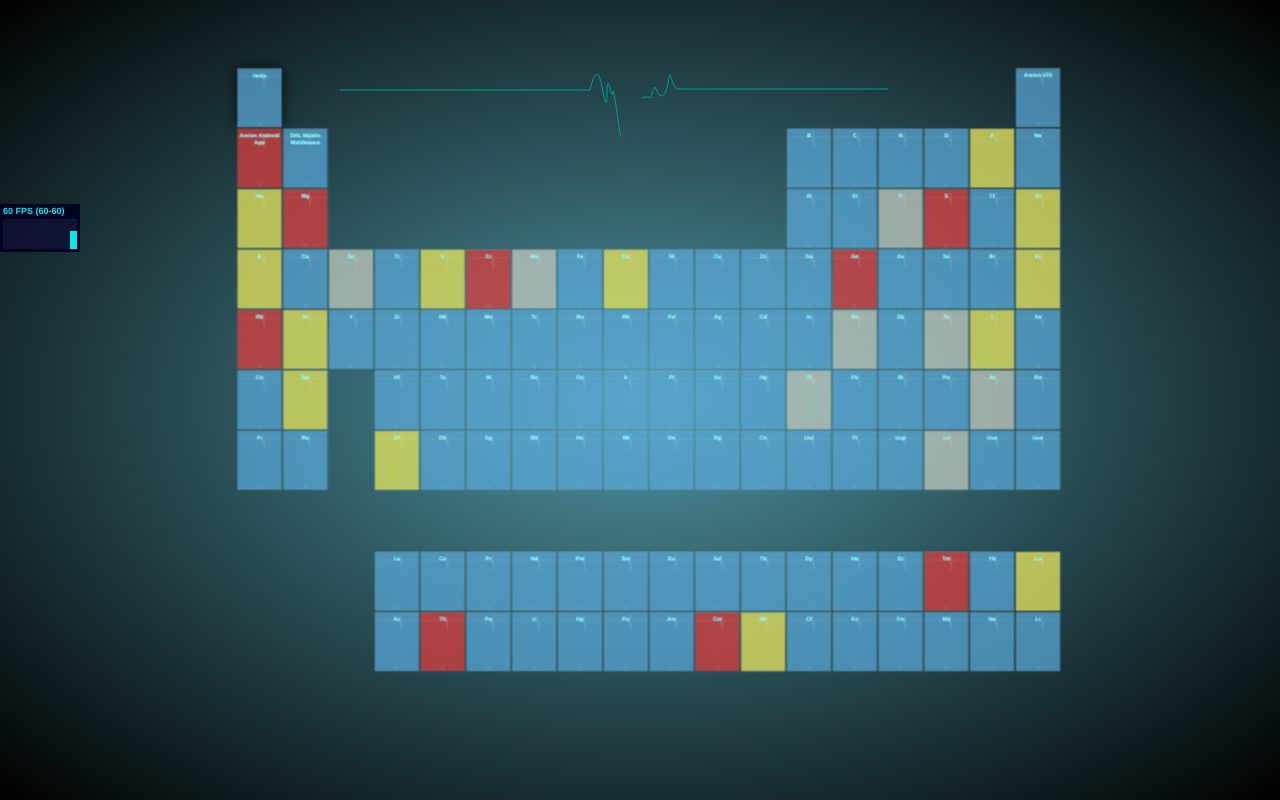
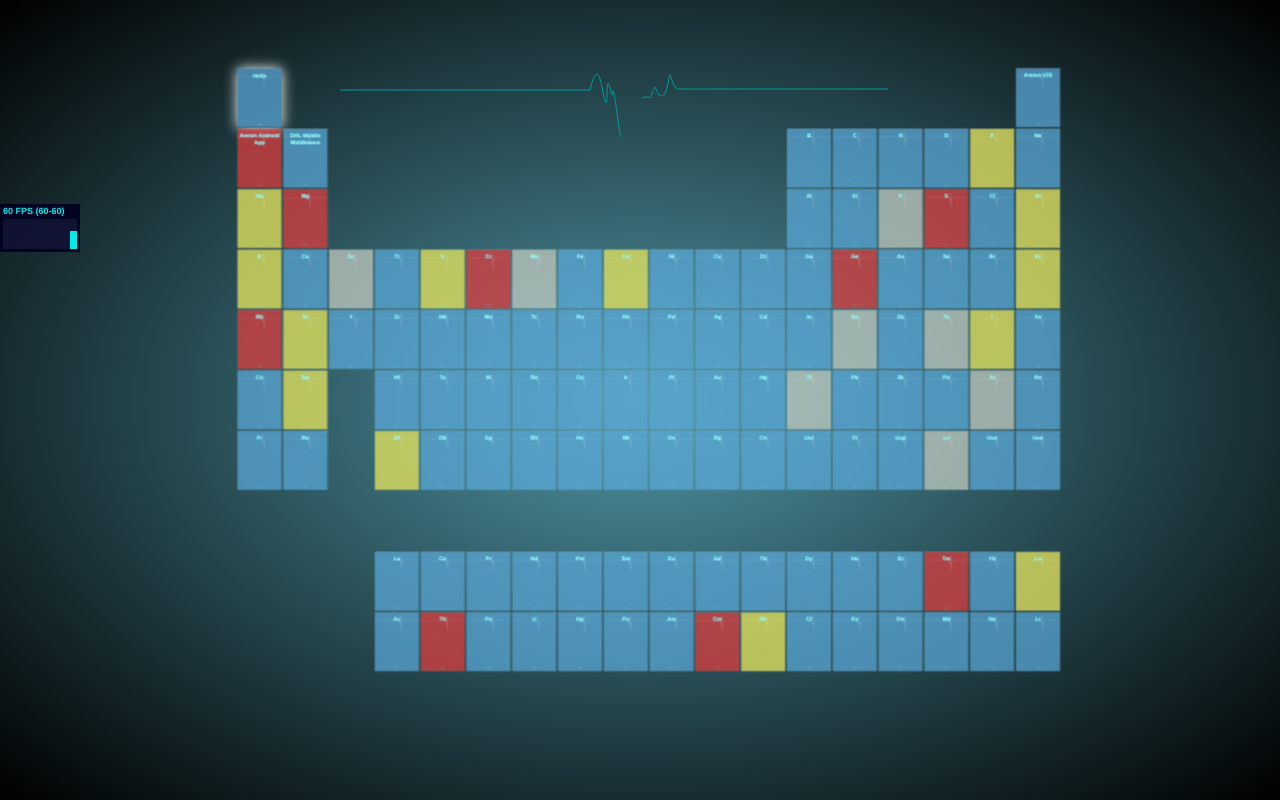
Before and after one commit to vyo/siencyn, a website: page webapp/view/curiad.html in a window 1280 px wide. In both pictures the pointer is over the element 259 px from the left and 97 px from the top of the page. Drawn offline with Linux system fonts and the light colour scheme.

Commit message:
Fix box shadows

```diff
--- a/webapp/css/curiad.css
+++ b/webapp/css/curiad.css
@@ -51,7 +51,7 @@
 
 .element:hover {
   /*box-shadow : 0 px 0 px 144 px rgba(255, 255, 255, 0.75);*/
-  box-shadow: 0 0 144px rgba(0, 0, 0, 0.75);
+  box-shadow: 0 0 144px rgba(255, 255, 255, 1);
   border: 1px outset rgba(255, 255, 255, 0.75);
 }
 
```
